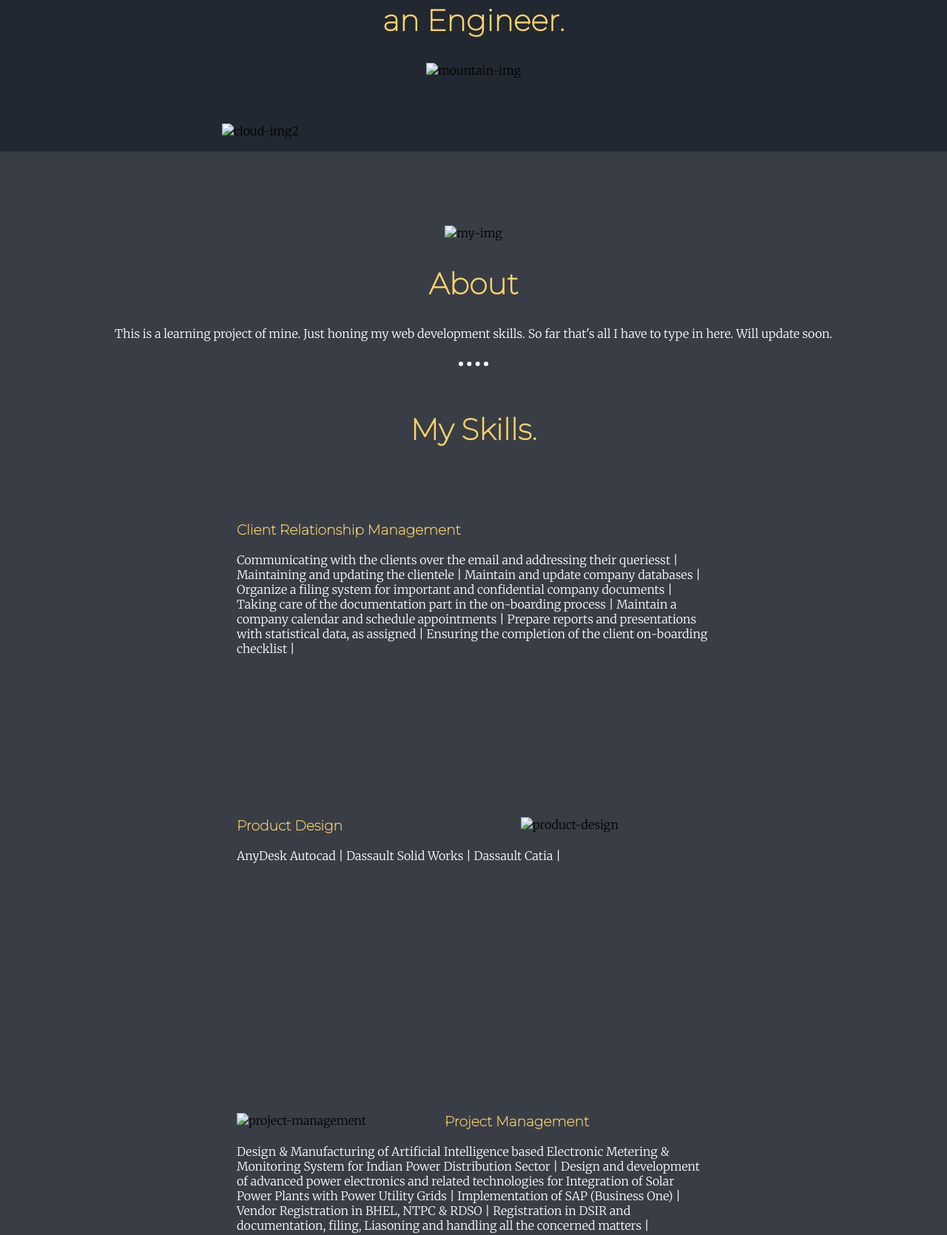
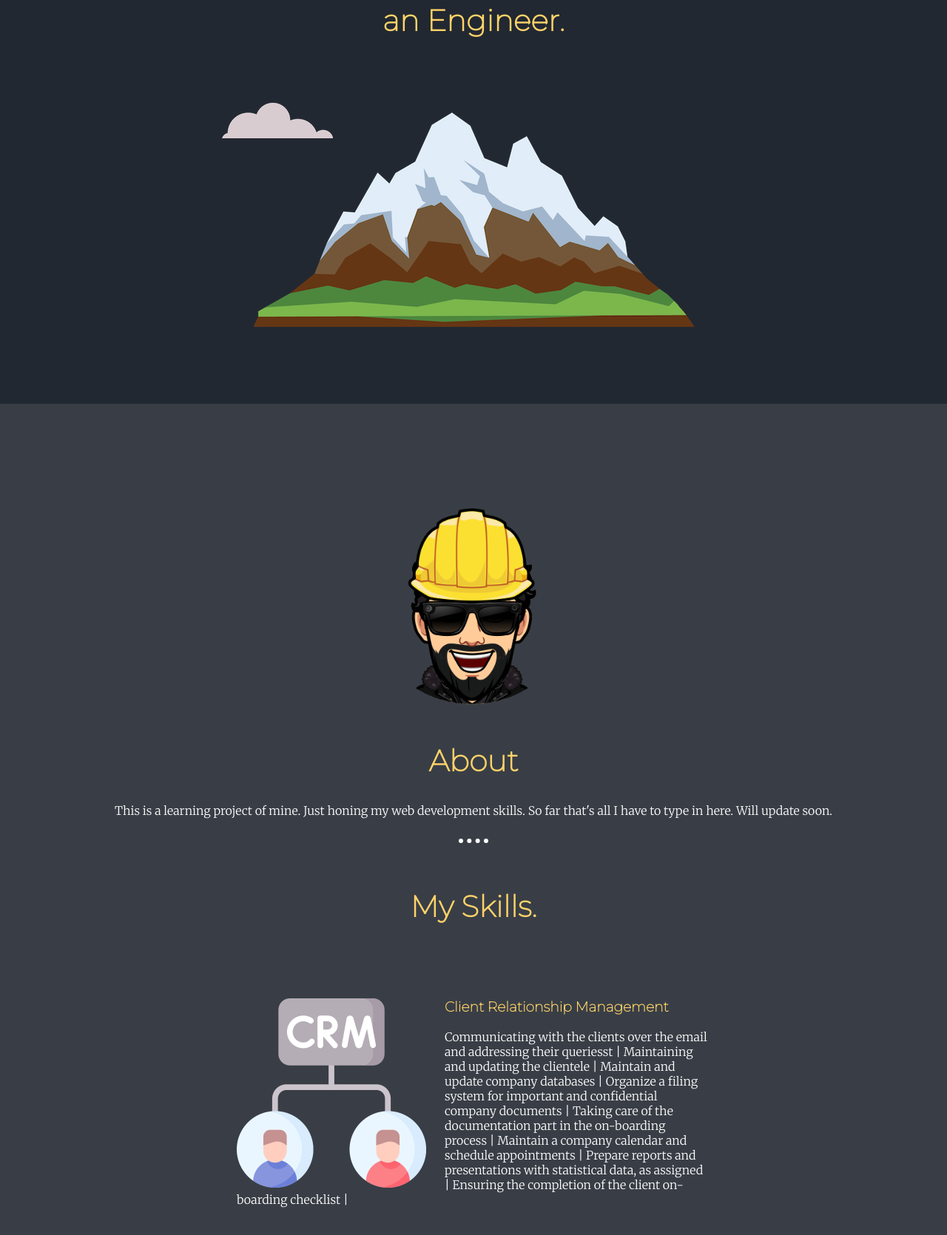
Before and after one commit to dhruvsj-3112/project-1, a plain HTML site: page index.html in a window 1280 px wide. Shown: the part 313-1983 px from the top of the page at 74% size. Drawn offline with Linux system fonts and the light colour scheme; files that its build step writes are made by us from their sources.

Commit message:
Update index.html

```diff
--- a/index.html
+++ b/index.html
@@ -9,24 +9,24 @@
   <meta name="viewport" content="width=device-width, initial-scale=1.0">
 
   <title>Dhruv Jasrotia</title>
-  <link rel="stylesheet" href="css/styles.css">
-  <link rel="icon" href="images/favicon.ico">
+  <link rel="stylesheet" href="styles.css">
+  <link rel="icon" href="favicon.ico">
   <link rel="preconnect" href="https://fonts.gstatic.com">
   <link href="https://fonts.googleapis.com/css2?family=Merriweather:wght@300&family=Montserrat:wght@100&family=Sacramento&display=swap" rel="stylesheet">
 </head>
 
 <body>
   <div class="top-container">
-    <img class="top-cloud" src="images/cloud.png" alt="cloud-img">
+    <img class="top-cloud" src="cloud.png" alt="cloud-img">
     <h1>I am Dhruv</h1>
     <h2>an Engineer.</h2>
-    <img class="bottom-cloud" src="images/cloud.png" alt="cloud-img2">
-    <img class="mountain" src="images/mountain.png" alt="mountain-img">
+    <img class="bottom-cloud" src="cloud.png" alt="cloud-img2">
+    <img class="mountain" src="mountain.png" alt="mountain-img">
   </div>
 
   <div class="middle-container">
     <div class="profile">
-      <img class="dp" src="images/me.png" alt="my-img">
+      <img class="dp" src="me.png" alt="my-img">
       <h2>About</h2>
       <p>This is a learning project of mine. Just honing my web development skills. So far that's all I have to type in here. Will update soon.</p>
     </div>
@@ -37,7 +37,7 @@
       <h2>My Skills.</h2>
     </div>
     <div class="skill-row">
-      <img class="skills-odd" src="images/crm.png" alt="">
+      <img class="skills-odd" src="crm.png" alt="">
       <h3>Client Relationship Management</h3>
       <p>
         Communicating with the clients over the email and addressing their queriesst |
@@ -52,7 +52,7 @@
     </div>
 
     <div class="skill-row">
-      <img class="skills-even" src="images/product-design.png" alt="product-design">
+      <img class="skills-even" src="product-design.png" alt="product-design">
       <h3>Product Design</h3>
       <p>
         AnyDesk Autocad |
@@ -64,7 +64,7 @@
 
 
     <div class="skill-row">
-      <img class="skills-odd" src="images/project-management.png" alt="project-management">
+      <img class="skills-odd" src="project-management.png" alt="project-management">
       <h3>Project Management</h3>
       <p>
         Design & Manufacturing of Artificial Intelligence based Electronic Metering & Monitoring System for Indian Power Distribution Sector |
```
